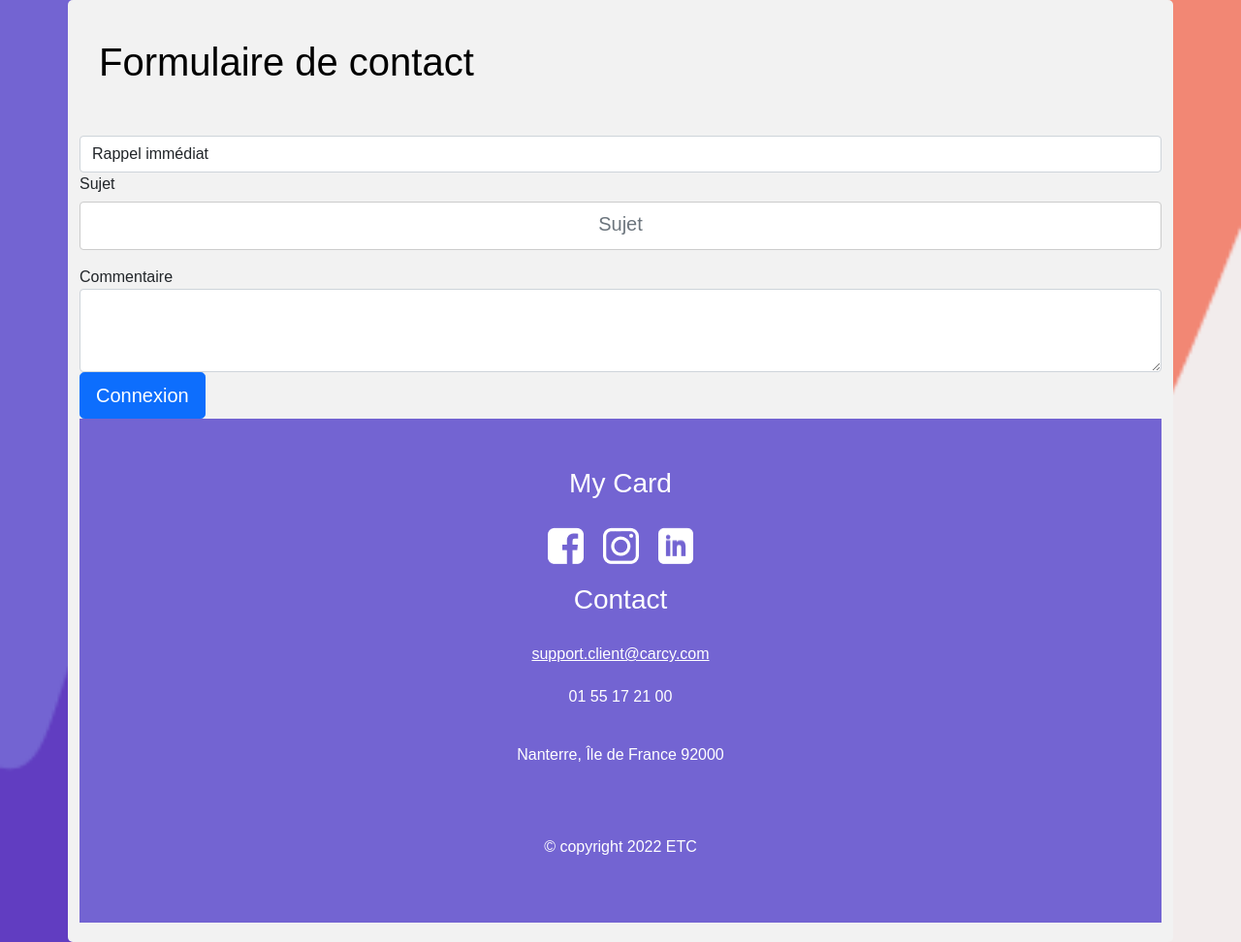
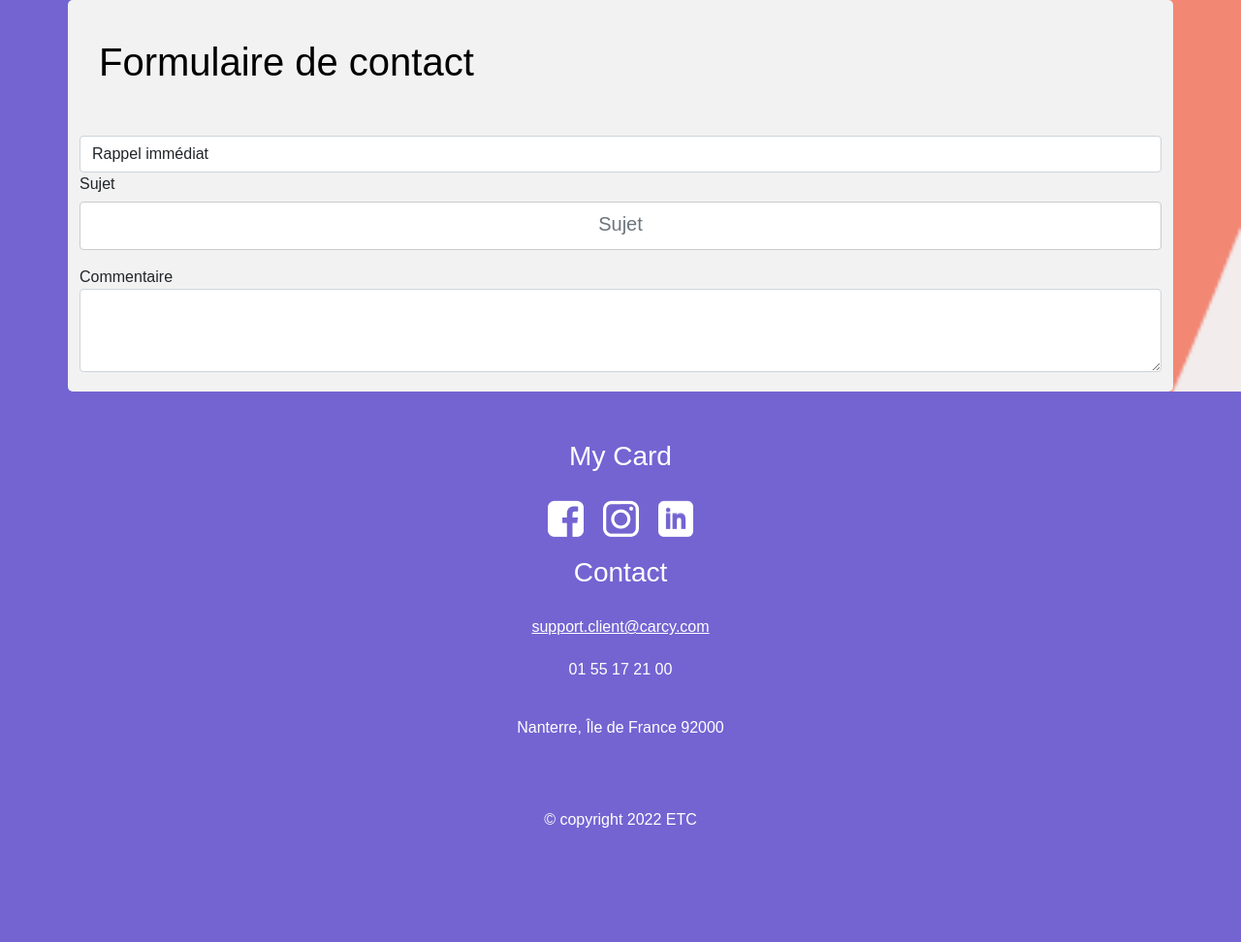
Before and after one commit to DricSun/Carcy-BAP, a Symfony app: template templates/contact/index.html.twig in a window 1280 px wide. Shown: the whole page at 97% size. After the commit the page ends 854 px from the top, so only its background shows below. Run offline with Twig, Linux system fonts and the light colour scheme; the template is opened without the code that fills it, so the values that code supplies are empty; some libraries are stand-ins or nearby versions.

Commit message:
correction bug :bug:

```diff
--- a/templates/contact/index.html.twig
+++ b/templates/contact/index.html.twig
@@ -27,10 +27,7 @@
                 <label for="exampleFormControlTextarea1">Commentaire</label>
                 <textarea class="form-control" id="exampleFormControlTextarea1" rows="3"></textarea>
             </div>
-            <div class="input-group">
-                <button class="btn btn-lg btn-primary" type="submit">
-                    Connexion
-                </button>
-            </div>
+
         </form>
+    </div>
 {% endblock %}
```
Also changed, not shown: templates/card/index.html.twig (+3 -4 lines).
